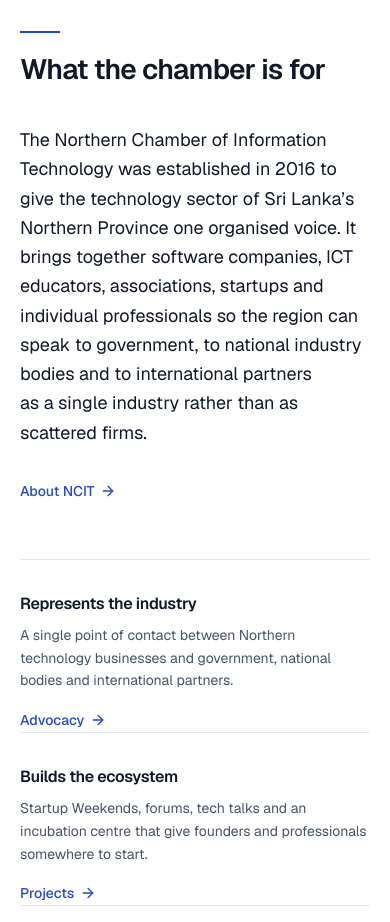
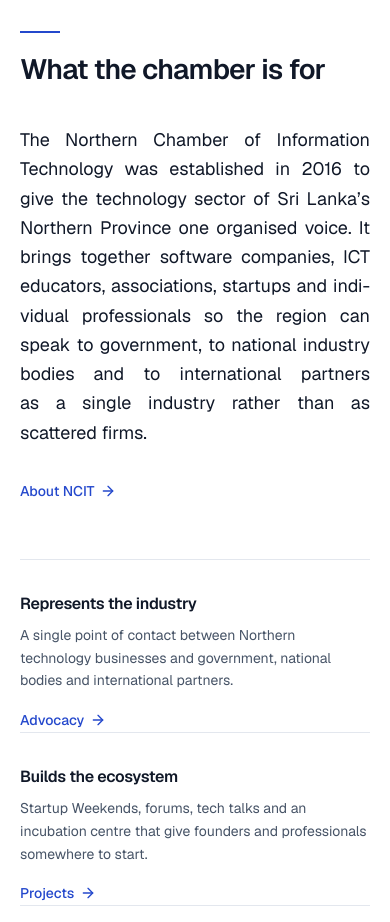
Before and after one commit to Yarl-Ventures-PVT-Ltd/ncitwebsite, a Next.js app: page / in a window 390 px wide. Shown: the part 1440-2362 px from the top of the page. Built offline with nearby package versions, Linux system fonts and the light colour scheme.

Commit message:
feat: add mobile-responsive text justification and hyphenation utility to about section

```diff
--- a/src/app/globals.css
+++ b/src/app/globals.css
@@ -313,6 +313,22 @@
     }
   }
 
+  /* Long body copy set flush on both edges, on phones only. A 40 character
+     line justified without hyphenation opens rivers of white space between
+     words, so hyphens: auto comes with it and the root lang="en" gives the
+     browser the dictionary. Past 640px the column is wide enough that ragged
+     right reads better, and the setting reverts. */
+  @media (max-width: 639px) {
+    .ncit-justify {
+      text-align: justify;
+      hyphens: auto;
+      /* Without a floor the browser breaks short words too, and three
+         hyphenated lines stack up in a row. Eight characters minimum, with at
+         least four kept on each side of the break. */
+      hyphenate-limit-chars: 8 4 4;
+    }
+  }
+
   /* -- Rules ------------------------------------------------------------- */
   .ncit-rule {
     border-top: 1px solid var(--color-ncit-line);
--- a/src/components/sections/about-intro.tsx
+++ b/src/components/sections/about-intro.tsx
@@ -41,7 +41,7 @@
                 </div>
 
                 <div className="lg:col-span-7">
-                    <p className="text-lg leading-relaxed text-ncit-ink md:text-xl">
+                    <p className="ncit-justify text-lg leading-relaxed text-ncit-ink md:text-xl">
                         The Northern Chamber of Information Technology was established in 2016 to give the technology
                         sector of Sri Lanka&rsquo;s Northern Province one organised voice. It brings together software
                         companies, ICT educators, associations, startups and individual professionals so the region can
```
